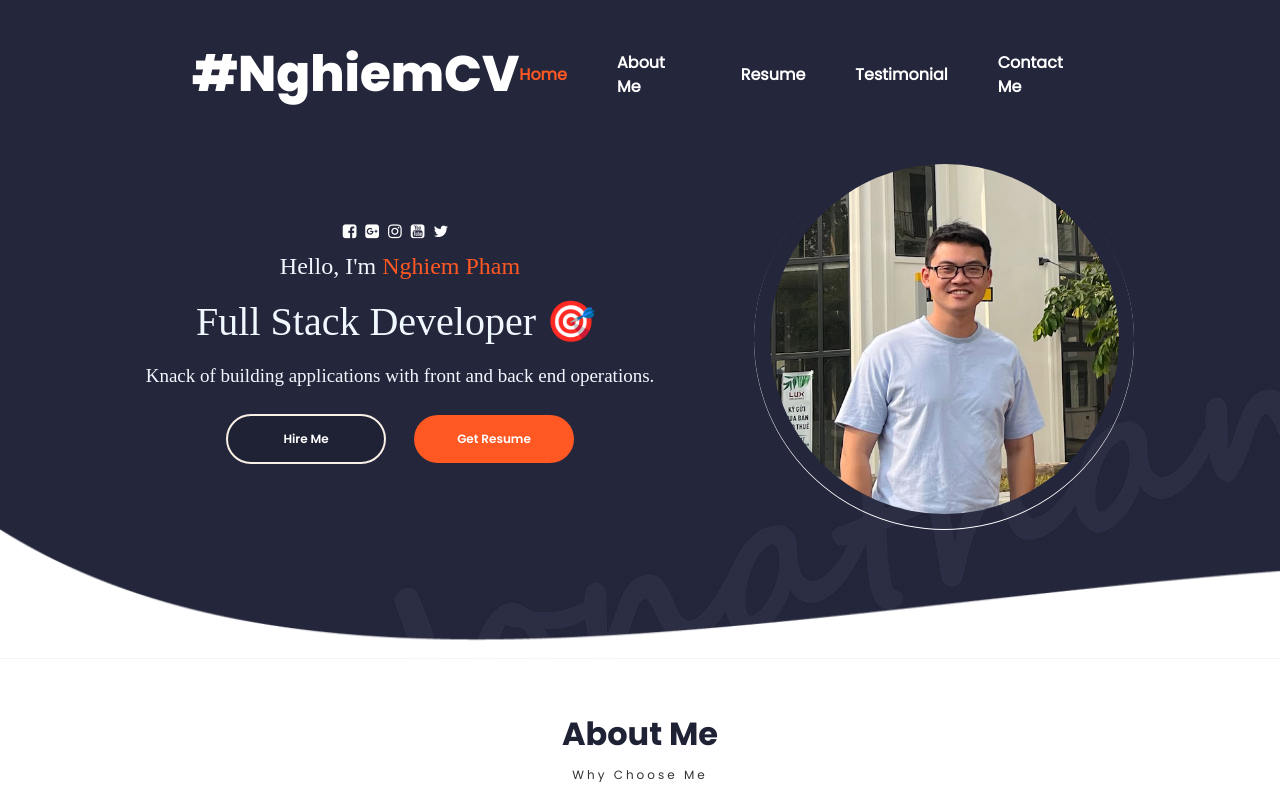
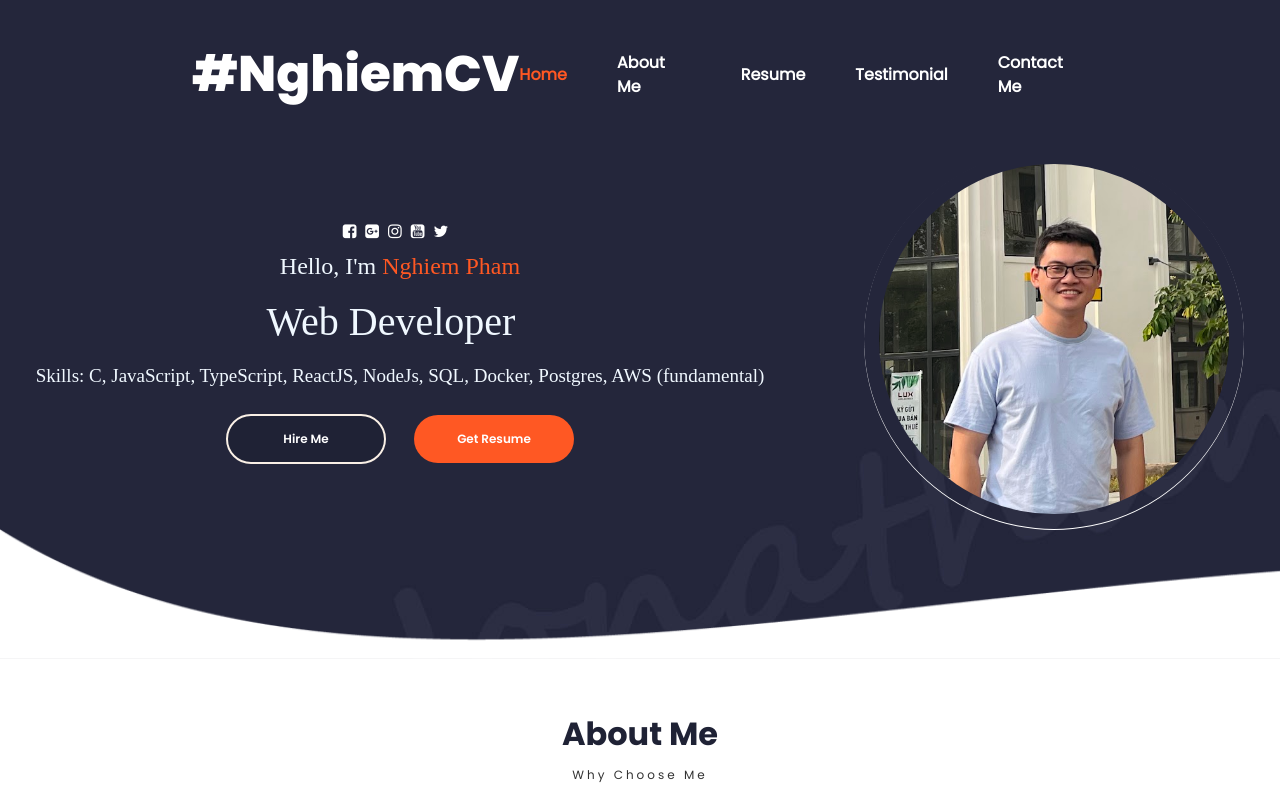
Before and after one commit to nghiemph95/Pro_6, a React (Create React App) app in the folder client/: page / in a window 1280 px wide. Shown: the top 800 px of the page. Built offline with nearby package versions, Linux system fonts and the light colour scheme; a web font is replaced by a local one.

Commit message:
update 5/3/2023

```diff
--- a/client/src/PortfolioContainer/AboutMe/AboutMe.js
+++ b/client/src/PortfolioContainer/AboutMe/AboutMe.js
@@ -70,7 +70,10 @@ export default function AboutMe(props) {
                 {" "}
                 Hire Me{" "}
               </button>
-              <a href="Nghiem-Pham.pdf" download="CV Nghiem-Pham.pdf">
+              <a
+                href="Pham-Nguyen-Thanh-Nghiem.pdf"
+                download="CV Nghiem-Pham.pdf"
+              >
                 <button className="btn highlighted-btn">Get Resume</button>
               </a>
             </div>
--- a/client/src/PortfolioContainer/Home/Profile/Profile.js
+++ b/client/src/PortfolioContainer/Home/Profile/Profile.js
@@ -42,22 +42,22 @@ export default function Profile() {
                 <Typical
                   loop={Infinity}
                   steps={[
+                    "ReactJS ⚛️",
+                    2000,
                     "Web Developer 💥",
                     2000,
                     "Full Stack Developer 🎯",
                     2000,
-                    "NodeJS Framework 😎",
+                    "NodeJS 😎",
                     2000,
                     "AWS DevOps 🧑‍🚀",
-                    2000,
-                    "ReactJS Framework ⚛️",
                     2000,
                   ]}
                 />
               </h1>
               <span className="profile-role-tagline">
-                Knack of building applications with front and back end
-                operations.
+                Skills: C, JavaScript, TypeScript, ReactJS, NodeJs, SQL, Docker,
+                Postgres, AWS (fundamental)
               </span>
             </span>
           </div>
@@ -72,7 +72,7 @@ export default function Profile() {
             </button>
             <a
               href="Pham-Nguyen-Thanh-Nghiem.pdf"
-              download="CV Pham-Nguyen-Thanh-Nghiem.pdf"
+              download="CV Nghiem-Pham.pdf"
             >
               <button className="btn highlighted-btn">Get Resume</button>
             </a>
```
Also changed, not shown: 2 other files (tests, documents, lock files or other folders).
